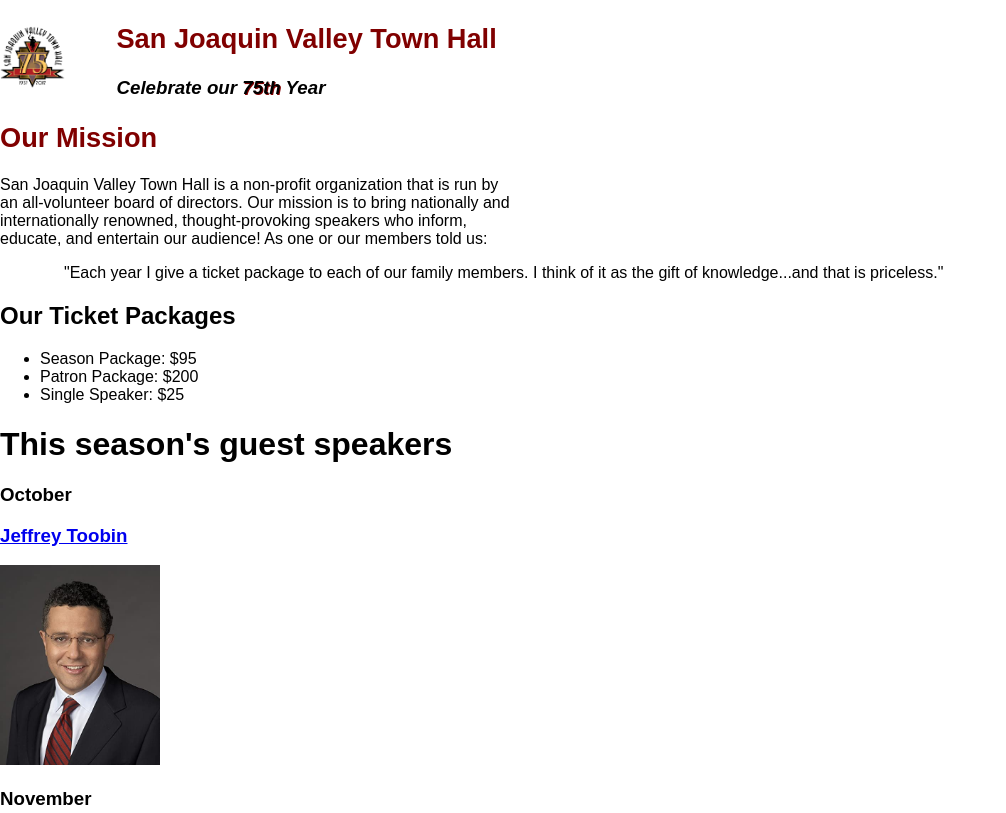
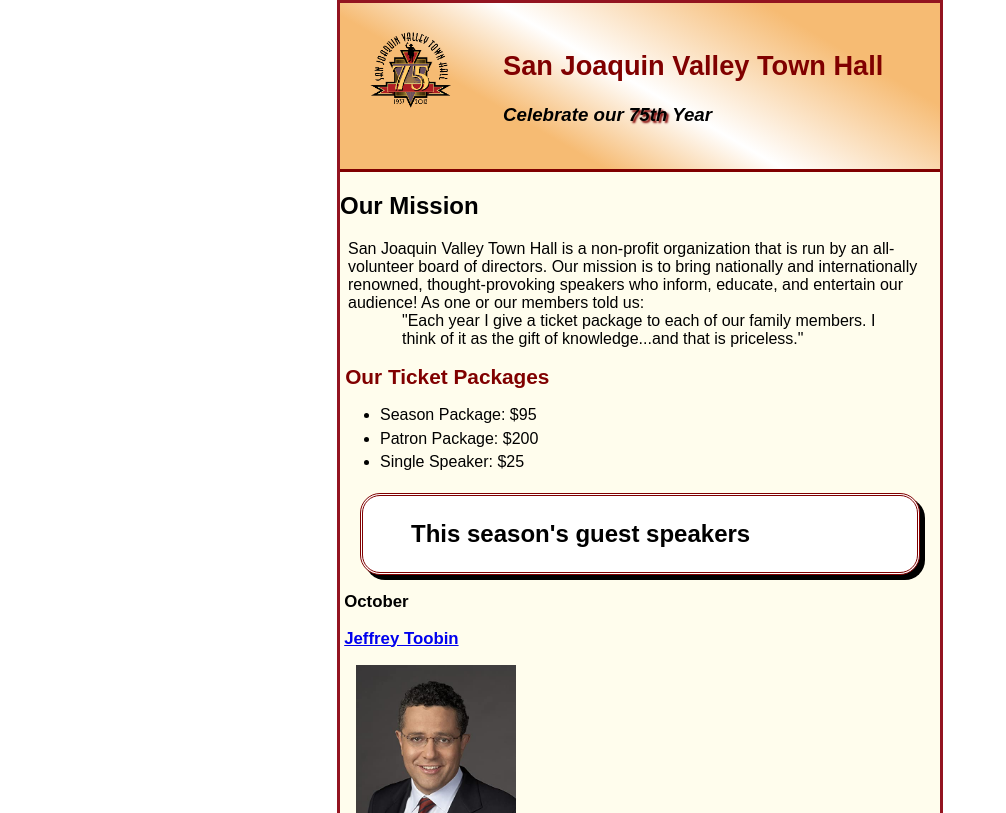
Before and after one commit to drodr526/exercise1, a plain HTML site: page index.html in a window 1280 px wide. Shown: the top 813 px of the page, without its empty margins (0-1006 px from the left). Drawn offline with Linux system fonts and the light colour scheme.

Commit message:
Add files via upload

```diff
--- a/css/main.css
+++ b/css/main.css
@@ -1,23 +1,134 @@
-/* the styles for the elements */
-body {
-	font-family: Arial, Helvetica, sans-serif;
-    font-size: 100%;
+/* Author: Daniel Rodriguez */
+/* Date: 1/29/2022 */
+
+html
+{
+    background-color: white;
 }
 
-/* the styles for the header */
-header img {
-	float: left;
+body
+{
+    background-color: #fffded;
+    width: 600px;
+    margin: 0 auto 0 auto;
+    border: 3px solid #931420;
+}
+
+.shadow
+{
+    text-shadow: 2px 2px 2px #800000;
+
+}
+
+h1
+{
+    font-size: 150%;
+}
+
+header
+{
+    padding: 1.5em 0 1.5em 0;
+    border-bottom: 3px solid#800000;
+    background-image: linear-gradient(30deg, #f6bb73 0%, #f6bb73 30%, white 50%, #f6bb73 80%, #f6bb73 100%);
 }
 
 header h2
 {
-	color: #800000;
-	font-size: 170%;
+    color: #800000;
+    font-size: 170%
 }
 
-/* the styles for the section */
-main {
-	clear: left;
+header h3
+{
+    font-style: italic;
+    margin-right: 30px;
 }
 
-/* the styles for the footer */
+header img
+{
+    float: left;
+    margin-left: 30px;
+    margin-right: 50px;
+
+
+}
+
+main h1
+{
+    font-size: 150%;
+	border: 3px double #800000;
+	margin: 0 20px 0 20px;
+	border-radius: 20px;
+	box-shadow: 5px 5px;
+	padding: 1em 0 1em 2em;
+	background-color: white;
+}
+
+main h2
+{
+    font-size: 130%;
+    color: #800000;
+    padding: 0 0.5em 0 0.25em;
+}
+
+main h3
+{
+    font-size: 105%;
+    padding: 0 0 0 0.25em;
+}
+
+main img
+{
+    padding: 0 0 0 1em;
+}
+
+main p
+{
+    padding: 0 0 0 0.5em;
+}
+
+main .quote
+{
+    padding: 0 2em 0 2em;
+
+}
+
+main ul
+{
+    padding: 0 1.25em, 0 0.25em;
+}
+
+main li
+{
+    padding: 0 0 0.35em 0;
+}
+
+a:focus
+{
+    font-style: italic;
+}
+
+a:hover
+{
+    font-style: italic;
+}
+
+
+.mission-statement
+{
+    margin: 0 auto 0 auto;
+}
+
+
+.quote
+{
+    margin: 0 0 0 5%;
+}
+
+footer
+{
+    color: white;
+    padding: 1em;
+    background-color: #800000;
+    text-align: center;
+}
--- a/index.html
+++ b/index.html
@@ -9,23 +9,23 @@
     <meta http-equiv="X-UA-Compatible" content="IE=edge">
     <meta name="viewport" content="width=device-width, initial-scale=1.0">
     <title>Document</title>
-    <link rel="stylesheet" href="css/styles.css">
     <link rel="stylesheet" href="css/normalize.css">
+    <link rel="stylesheet" href="css/main.css">
     </head>
 <body>
 
     <header>
-        <img src="images/townhall.png" alt="townhall logo" height=80>
+        <img src="images/townhall.png" alt="townhall logo" height=100>
         <h2>San Joaquin Valley Town Hall</h2>
         <h3>Celebrate our <span class="shadow">75th</span> Year</h3>
 
-        <h2>Our Mission</h2>
+
 
     </header>
 
+
+        <h2>Our Mission</h2>
     <main>
-
-    </main>
         <p class="mission-statement">San Joaquin Valley Town Hall is a non-profit organization
         that is run by an all-volunteer board of directors. Our mission is to bring
         nationally and internationally renowned, thought-provoking speakers who inform,
@@ -39,8 +39,6 @@
             <li>Patron Package: $200</li>
             <li>Single Speaker: $25</li>
         </ul>
-
-
 
         <h1>This season's guest speakers</h1>
 
@@ -56,7 +54,7 @@
         <h3>January</h3>
         <a href="chua.html"><h3>Amy Chua</h3></a>
         <img src="images/chua75.jpg" alt="Amy Chua" height="160">
-
+    </main>
     <footer>
         <p>(c) 2018, San Joaquin Valley Town Hall, Fresno, CA 93755</p>
     </footer>
```
Lines whose indentation alone changed are shown as unchanged.
